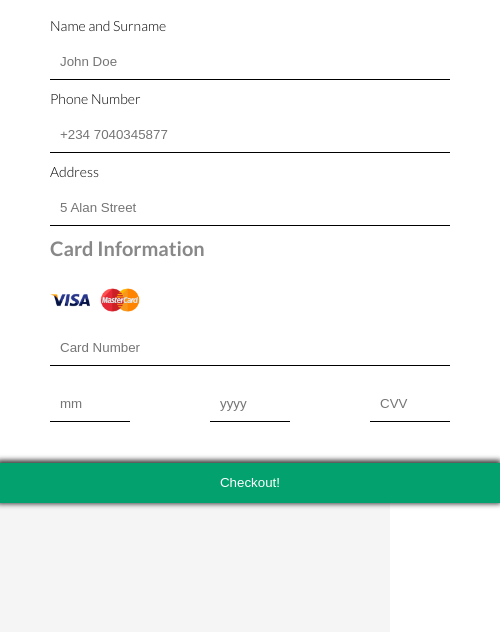
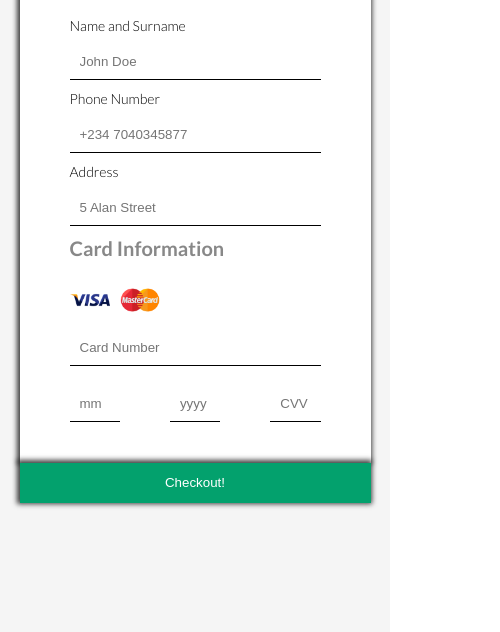
Before and after one commit to audukehinde/Sneakcommerce, a plain HTML site: page index.html in a window 390 px wide. Both pictures are taken after a click on the button "BUY NOW". Shown: the part 1874-2506 px from the top of the page, 500 px wide, since content can reach past the window. Drawn offline with Linux system fonts and the light colour scheme; grey boxes are pictures that could not be loaded.

Commit message:
Add modal responsiveness

```diff
--- a/style.css
+++ b/style.css
@@ -618,4 +618,9 @@ footer {
     align-items: center;
     margin: 10px 0;
   }
+
+  .payment {
+    width: 90%;
+
+  }
 }
```
